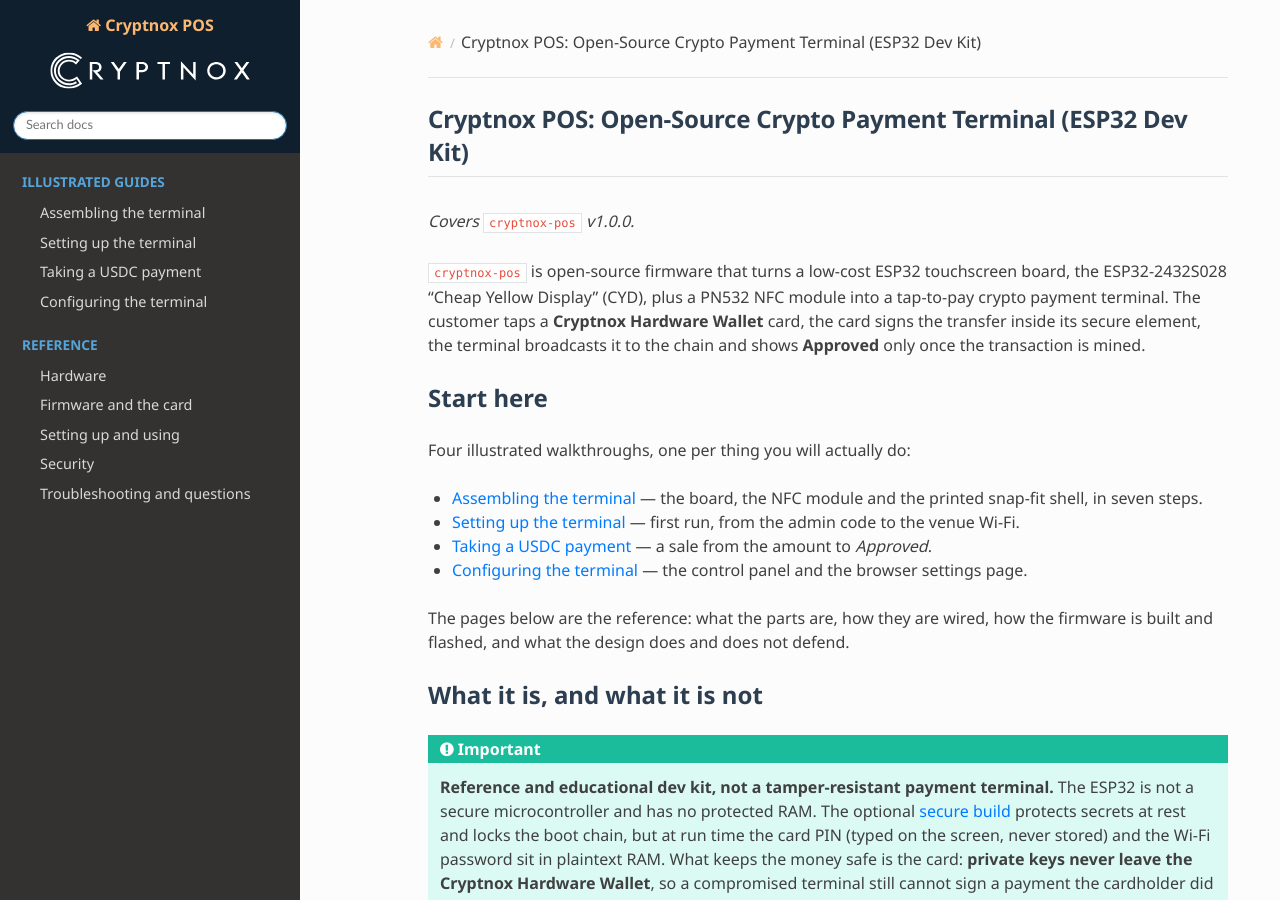
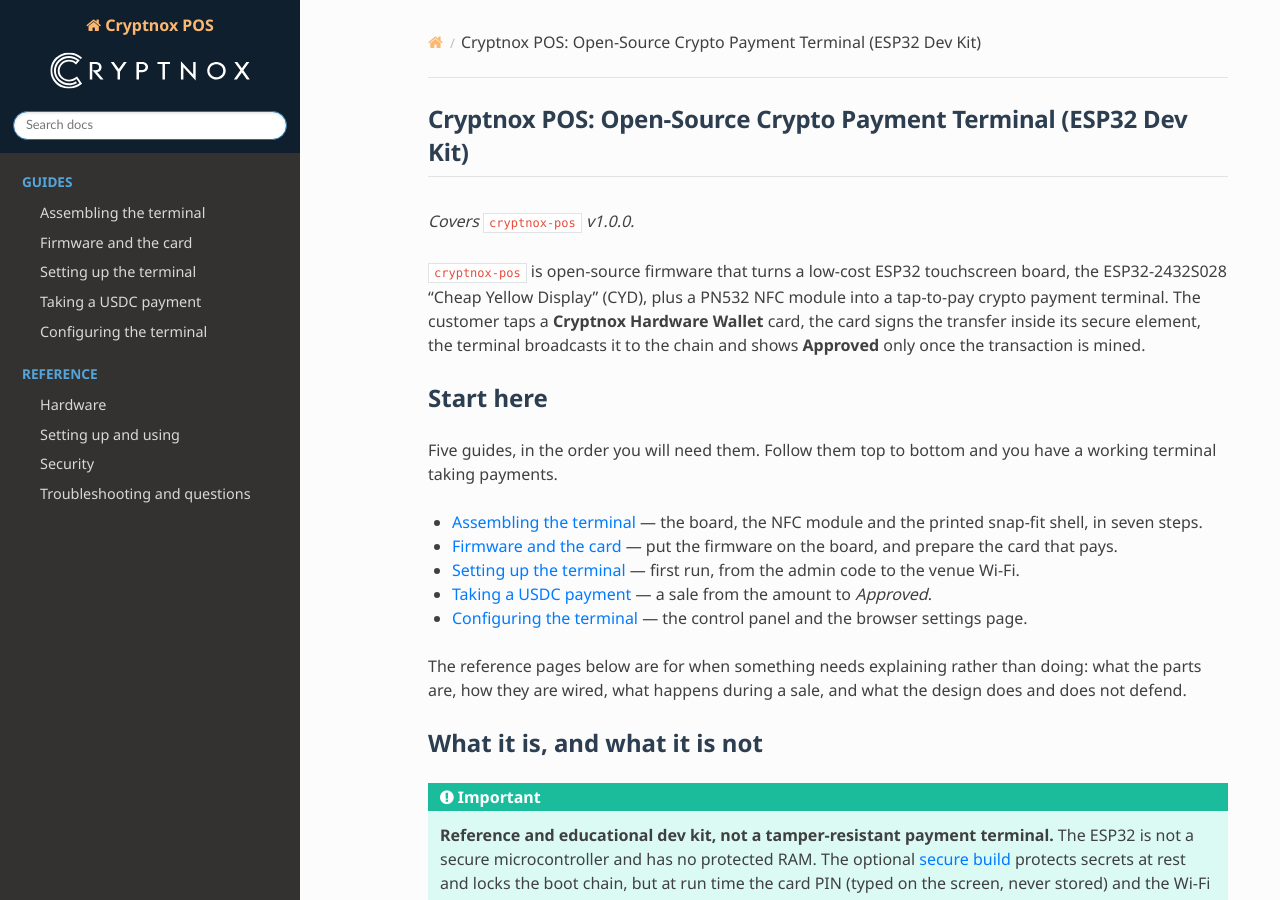
Before and after one commit to embarquech/cryptnox-pos, a Sphinx documentation site: the page built from docs/source/index.rst, in a window 1280 px wide and 900 px high. Built offline with Sphinx 7.4.7 and the Read the Docs theme 3.1.0, drawn with Linux system fonts in a browser that asks for light colours.

Commit message:
docs: put flashing on the beginner's path, and stop gh-pages growing
**Flashing moves into the guides.** Someone who does not know the product
should be able to read the sidebar top to bottom and end up with a terminal
taking payments: assemble, flash, set up, take a payment, configure. Flashing
sat under Reference, so the path broke between the first two steps. The
caption drops "Illustrated" with it — the flashing page has no screenshots,
and the word that helps anyone navigate is the second one.

**force_orphan: true.** The installer's image lands on gh-pages, which is
right: GitHub serves release assets with no access-control-allow-origin and
behind a signed URL that expires in minutes, so a browser cannot fetch one and
the manifest has nothing stable to point at. Copying it is the only thing that
works. But with force_orphan off, every release left its 4 MB in that branch's
history for good — invisible on the site, since keep_files already wipes the
directory, and permanent in everyone's clone. The site is regenerated from
source on every deploy, so its history is worth nothing; a single fresh commit
each time costs nothing and keeps the repository the size it is.

Co-Authored-By: Claude Opus 5 <noreply@anthropic.com>

```diff
--- a/docs/source/index.rst
+++ b/docs/source/index.rst
@@ -15,22 +15,26 @@ transfer inside its secure element, the terminal broadcasts it to the chain and
 Start here
 ==========
 
-Four illustrated walkthroughs, one per thing you will actually do:
+Five guides, in the order you will need them. Follow them top to bottom and you have a
+working terminal taking payments.
 
 * :doc:`guide-assembly` — the board, the NFC module and the printed snap-fit shell, in
   seven steps.
+* :doc:`flashing` — put the firmware on the board, and prepare the card that pays.
 * :doc:`guide-setup` — first run, from the admin code to the venue Wi-Fi.
 * :doc:`guide-payment` — a sale from the amount to *Approved*.
 * :doc:`guide-settings` — the control panel and the browser settings page.
 
-The pages below are the reference: what the parts are, how they are wired, how the firmware
-is built and flashed, and what the design does and does not defend.
+The reference pages below are for when something needs explaining rather than doing: what
+the parts are, how they are wired, what happens during a sale, and what the design does
+and does not defend.
 
 .. toctree::
    :maxdepth: 1
-   :caption: Illustrated guides
+   :caption: Guides
 
    guide-assembly
+   flashing
    guide-setup
    guide-payment
    guide-settings
```
Also changed, not shown: other parts of docs/source/index.rst (+0 -1 lines), 1 other file.
